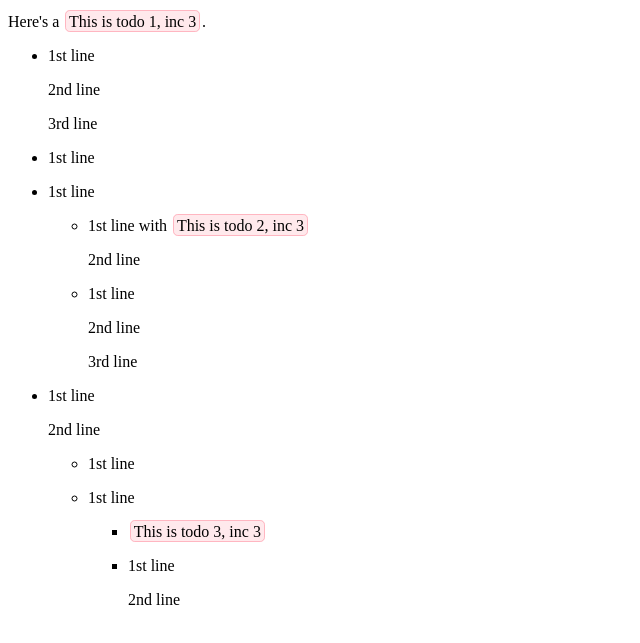
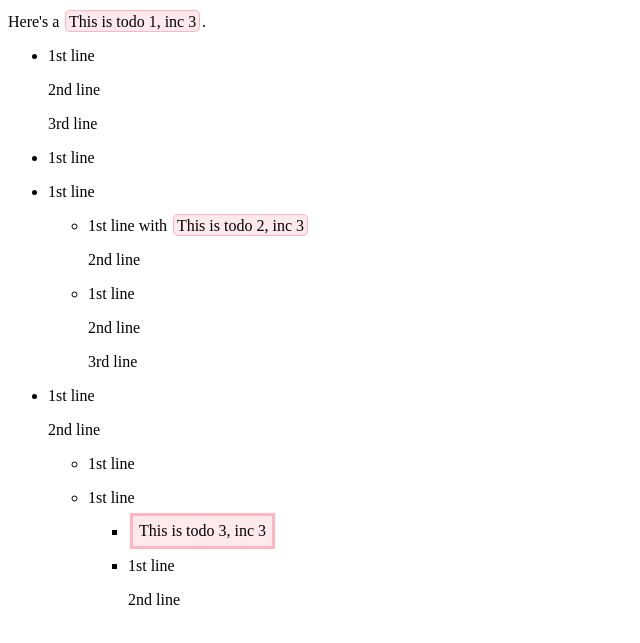
Before and after one commit to adrianheine/cozy-pm, a website with bundled scripts: page index.html in a window 1280 px wide. Shown: the part 101-744 px from the top of the page, without its empty margins (0-640 px from the left). Built offline with nearby package versions, Linux system fonts and the light colour scheme; files whose address does not match are found by name; what @quartzy/prosemirror-suggestions, prosemirror-example-setup would draw is missing.

Commit message:
Different style for external entity blocks

```diff
--- a/src/ExternalItemView.js
+++ b/src/ExternalItemView.js
@@ -1,8 +1,9 @@
 import {DOMSerializer} from "prosemirror-model"
 
 export class ExternalItemView {
-  constructor(node, externalEntityTypes) {
+  constructor(node, externalEntityTypes, $pos) {
     this.dom = DOMSerializer.renderSpec(window.document, node.type.spec.toDOM(node)).dom
+    if ($pos.parent.childCount === 1) this.dom.className += " only-child"
     this.dom.textContent = "Loading …"
     this.unregister = externalEntityTypes[node.attrs.type].register(node.attrs, dom => this.dom.replaceChild(dom, this.dom.firstChild))
   }
--- a/src/editor.css
+++ b/src/editor.css
@@ -6,3 +6,9 @@
   background-color: #ffe9ec;
   margin: 0.1em;
 }
+
+.cozy-external-item.only-child {
+  padding: 0.4em;
+  border-width: 3px;
+  border-radius: 0;
+}
--- a/src/index.js
+++ b/src/index.js
@@ -26,7 +26,11 @@ export class Editor {
     this.view = new EditorView(this.wrapper, {
       state: this.state,
       dispatchTransaction: this.dispatch,
-      nodeViews: { external_item(node) { return new ExternalItemView(node, options.externalEntityTypes) } },
+      nodeViews: { external_item: (node, view, getPos) => new ExternalItemView(
+        node,
+        options.externalEntityTypes,
+        view.state.doc.resolve(getPos())
+      ) },
       handleClick(view, pos) {
         if (pos == view.state.doc.content.size && !view.state.doc.lastChild.isTextblock)
           insertParagraphAtEnd(view.state, view.dispatch)
```
